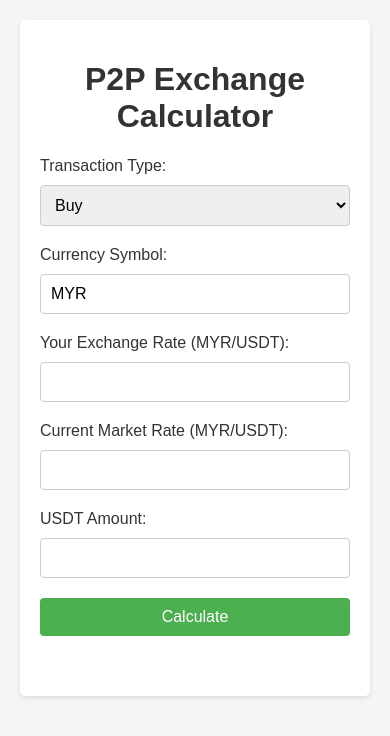
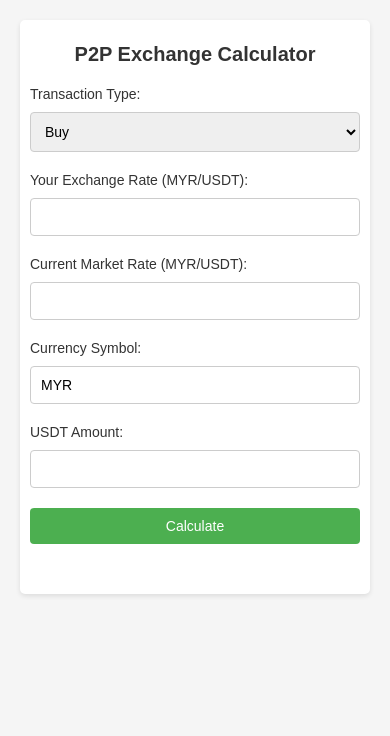
Before and after one commit to Kiyoraka/P2P-Exchange-Calculator, a plain HTML site: page index.html in a window 390 px wide. Drawn offline with Linux system fonts and the light colour scheme.

Commit message:
Update mobile view

```diff
--- a/css/styles.css
+++ b/css/styles.css
@@ -1,25 +1,33 @@
 body {
   font-family: Arial, sans-serif;
-    max-width: 400px;
-    margin: 0 auto;
+  margin: 0;
   padding: 20px;
   background-color: #f5f5f5;
 }
-  h1 {
-    text-align: center;
-    color: #333;
-  }
+
 .container {
+  max-width: 400px;
+  margin: 0 auto;
   background-color: #fff;
   padding: 20px;
   border-radius: 5px;
   box-shadow: 0 2px 5px rgba(0, 0, 0, 0.1);
 }
+
+h1 {
+  text-align: center;
+  color: #333;
+  font-size: 24px;
+  margin-bottom: 20px;
+}
+
 label {
   display: block;
   margin-bottom: 10px;
   color: #333;
+  font-size: 16px;
 }
+
 input, select {
   width: 100%;
   padding: 10px;
@@ -29,6 +37,7 @@
   font-size: 16px;
   margin-bottom: 20px;
 }
+
 button {
   background-color: #4CAF50;
   color: #fff;
@@ -39,27 +48,47 @@
   font-size: 16px;
   width: 100%;
 }
+
 button:hover {
   background-color: #45a049;
 }
+
 #result {
   font-weight: bold;
   margin-top: 20px;
   padding: 10px;
   border-radius: 4px;
+  font-size: 16px;
 }
+
 .loss {
   background-color: #ffebee;
   color: #c62828;
   border: 1px solid #ef9a9a;
 }
+
 .gain {
   background-color: #e8f5e9;
   color: #2e7d32;
   border: 1px solid #a5d6a7;
 }
+
 .no-change {
   background-color: #e3f2fd;
   color: #1565c0;
   border: 1px solid #90caf9;
 }
+
+@media screen and (max-width: 480px) {
+  .container {
+    padding: 10px;
+  }
+
+  h1 {
+    font-size: 20px;
+  }
+
+  label, input, select, button, #result {
+    font-size: 14px;
+  }
+}
--- a/index.html
+++ b/index.html
@@ -1,7 +1,7 @@
 <!DOCTYPE html>
 <html>
 <head>
-  <title>P2P Exchange Calculator</title>
+  <meta name="viewport" content="width=device-width, initial-scale=1.0">
   <link rel="stylesheet" type="text/css" href="css/styles.css">
 </head>
 <body>
@@ -14,14 +14,15 @@
       <option value="sell">Sell</option>
     </select>
 
-    <label for="currency-symbol">Currency Symbol:</label>
-    <input type="text" id="currency-symbol" value="MYR" required>
-
     <label for="your-rate" id="your-rate-label">Your Exchange Rate (MYR/USDT):</label>
     <input type="number" id="your-rate" step="0.001" required>
 
     <label for="current-rate" id="current-rate-label">Current Market Rate (MYR/USDT):</label>
     <input type="number" id="current-rate" step="0.001" required>
+
+
+    <label for="currency-symbol">Currency Symbol:</label>
+    <input type="text" id="currency-symbol" value="MYR" required>
 
     <label for="usdt-amount">USDT Amount:</label>
 
```
Lines whose indentation alone changed are shown as unchanged.
